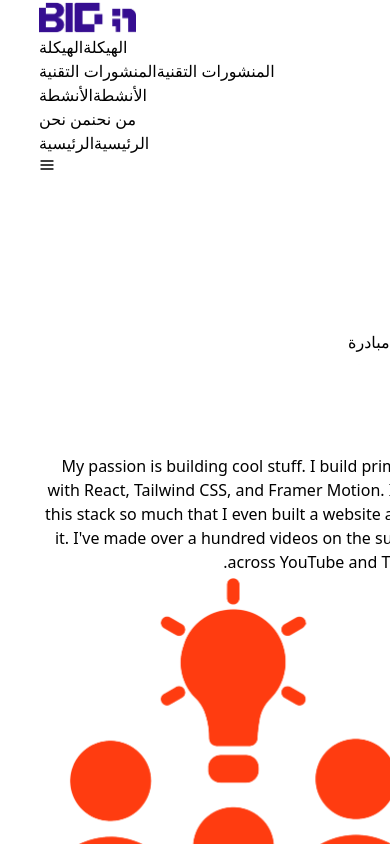
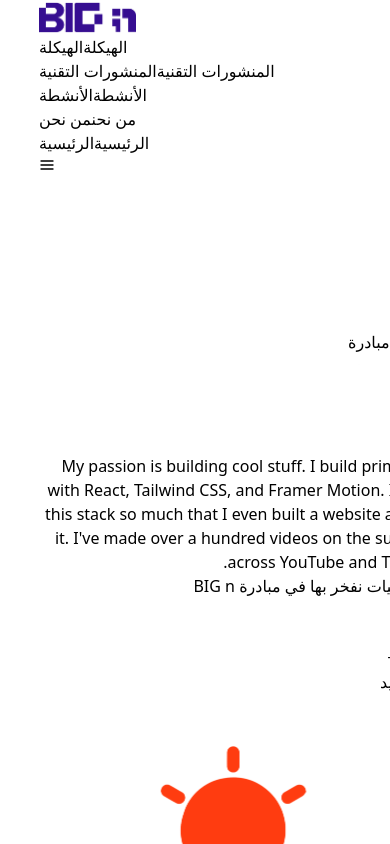
Before and after one commit to KhaledAlshathri/BIGnWebsite, a React (Vite) app in the folder BIGn-frontend/BIGn/: page /About in a window 390 px wide. Shown: the top 844 px of the page. Built offline with nearby package versions, Linux system fonts and the light colour scheme.

Commit message:
Adding the count up stats to About page + modifying on sizes in phone width

```diff
--- a/BIGn-frontend/BIGn/src/Pages/About.jsx
+++ b/BIGn-frontend/BIGn/src/Pages/About.jsx
@@ -1,6 +1,7 @@
 import React from 'react';
 import AboutUs from '../components/AboutUs';
 import VisionAndMessage from '../components/VisionAndMEssage';
+import CountUpStats from '../components/CountUpStats';
 
 const About = () => {
   return (
@@ -8,6 +9,7 @@ const About = () => {
       <div className='pt-20'>
       <AboutUs />
       </div>
+      <CountUpStats />
       <VisionAndMessage />
     </>
   );
--- a/BIGn-frontend/BIGn/src/components/ActivitiesCards.jsx
+++ b/BIGn-frontend/BIGn/src/components/ActivitiesCards.jsx
@@ -41,7 +41,7 @@ const ActivitiesCards = () => {
   return (
     <section onMouseMove={handleMouseMove} className="overflow-hidden px-8 py-24">
       <div className="w-full px-8 py-12 md:py-20 flex flex-col items-center">
-        <h3 className="text-center text-5xl md:text-5xl max-w-xl font-semibold">أنشطتنا</h3>
+        <h3 className="text-center text-4xl md:text-5xl max-w-xl font-semibold">أنشطتنا</h3>
       </div>
       <div className="mx-auto flex max-w-5xl flex-col items-center justify-center gap-8 sm:flex-row">
         <Card title="برنامج مُلم" href="/activities" bg={melmImage} />
--- a/BIGn-frontend/BIGn/src/components/CountUpStats.jsx
+++ b/BIGn-frontend/BIGn/src/components/CountUpStats.jsx
@@ -4,9 +4,9 @@ import { animate, useInView } from "framer-motion";
 const CountUpStats = () => {
   return (
     <div className="mx-auto max-w-3xl px-4 pb-10 pt-20 md:py-24">
-      <h2 className="mb-8 text-center text-base text-indigo-900 sm:text-lg md:mb-16">
-        BUILD TRUST WITH YOUR USERS WITH A
-        <span className="text-[#FF3C10]"> BEAUTIFUL LANDING PAGE</span>
+      <h2 className="mb-8 text-center text-base text-indigo-900 sm:text-2xl text-lg md:mb-16">
+        إحصائيات نفخر بها في مبادرة
+        <span className="text-[#FF3C10]"> BIG n</span>
       </h2>
 
       <div className="flex flex-col items-center justify-center sm:flex-row">
@@ -52,7 +52,7 @@ const Stat = ({ num, suffix, decimals = 0, subheading }) => {
 
   return (
     <div className="flex w-72 flex-col items-center py-8 sm:py-0">
-      <p className="mb-2 text-center text-7xl font-semibold sm:text-6xl">
+      <p className="mb-2 text-center md:text-7xl text-5xl font-semibold sm:text-6xl">
         <span ref={ref}></span>
         {suffix}
       </p>
--- a/BIGn-frontend/BIGn/src/components/Partners.jsx
+++ b/BIGn-frontend/BIGn/src/components/Partners.jsx
@@ -15,8 +15,8 @@ const Partners = () => {
   return (
     <section className="bg-white py-24 px-4 lg:px-8 grid items-center grid-cols-1 lg:grid-cols-2 gap-8 lg:gap-4 overflow-hidden">
       <div className="p-4">
-        <h3 className="text-5xl font-semibold">شركاءنا</h3>
-        <p className="text-slate-500 my-4">
+        <h3 className="md:text-5xl text-4xl text-center font-semibold">شركاءنا</h3>
+        <p className="text-slate-500 text-center my-4">
           Lorem ipsum dolor sit, amet consectetur adipisicing elit. Minus
           commodi sint, similique cupiditate possimus suscipit delectus illum
           eos iure magnam!
--- a/BIGn-frontend/BIGn/src/components/TechContent.jsx
+++ b/BIGn-frontend/BIGn/src/components/TechContent.jsx
@@ -4,7 +4,7 @@ const TechContent = () => {
   return (
     <section className="px-4 py-12 pb-20 ">
       <div className="w-full px-8 py-12 md:py-20 flex flex-col items-center">
-        <h3 className="text-center text-5xl md:text-5xl max-w-xl font-semibold">
+        <h3 className="text-center text-4xl md:text-5xl max-w-xl font-semibold">
           النشرات التقنية
         </h3>
       </div>
--- a/BIGn-frontend/BIGn/src/components/VisionAndMessage.jsx
+++ b/BIGn-frontend/BIGn/src/components/VisionAndMessage.jsx
@@ -29,7 +29,7 @@ const ShimmerBorderCard = ({ imgSrc, title, text, borderColor }) => {
       : "from-purple-600 via-purple-600/0 to-purple-600";
 
   return (
-    <div className="group shadow-xl border border-gray-300 relative mx-auto w-full max-w-sm overflow-hidden rounded-lg bg-zinc-800 p-0.5 transition-all duration-500 hover:scale-[1.01]">
+    <div className="group shadow-lg border border-gray-300 relative mx-auto w-full max-w-sm overflow-hidden rounded-lg bg-zinc-800 p-0.5 transition-all duration-500 hover:scale-[1.01]">
       <div className="relative z-10 overflow-hidden rounded-[7px] bg-zinc-800 p-8">
         <img
           src={imgSrc}
```
